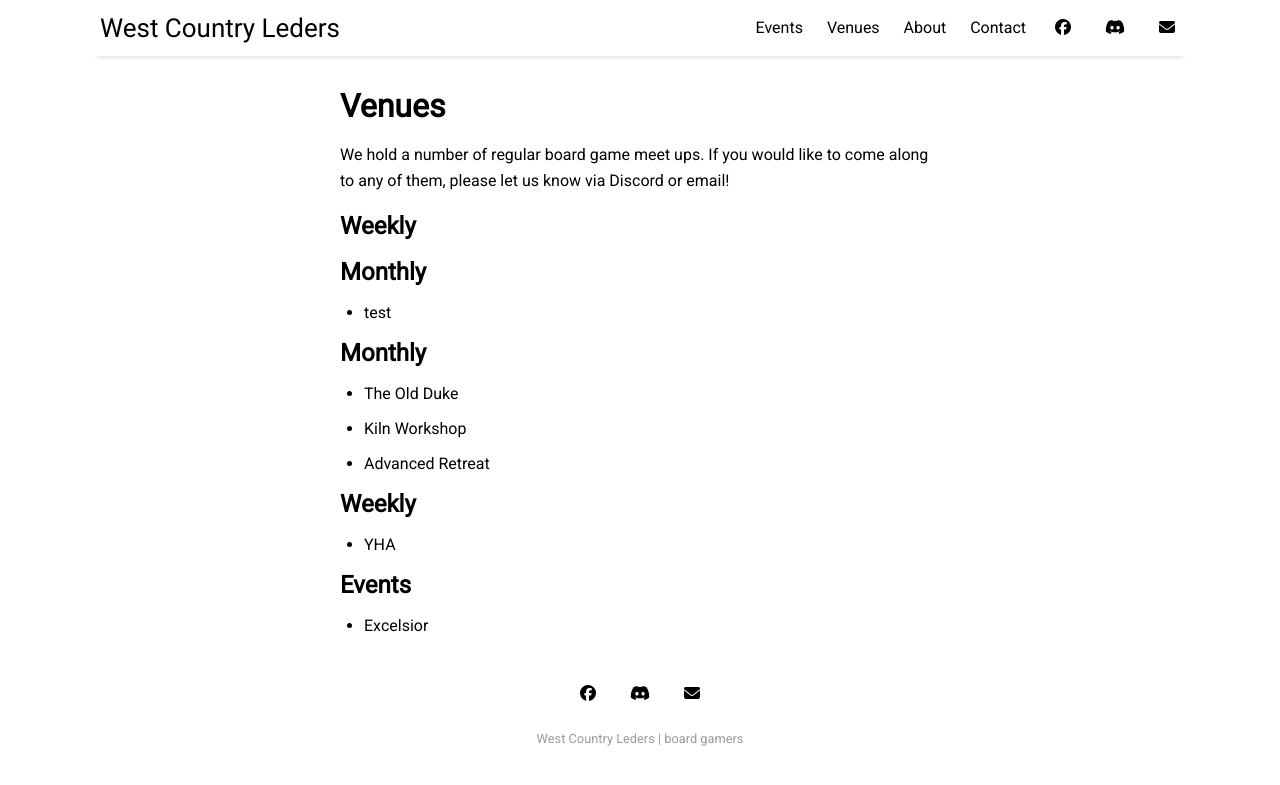
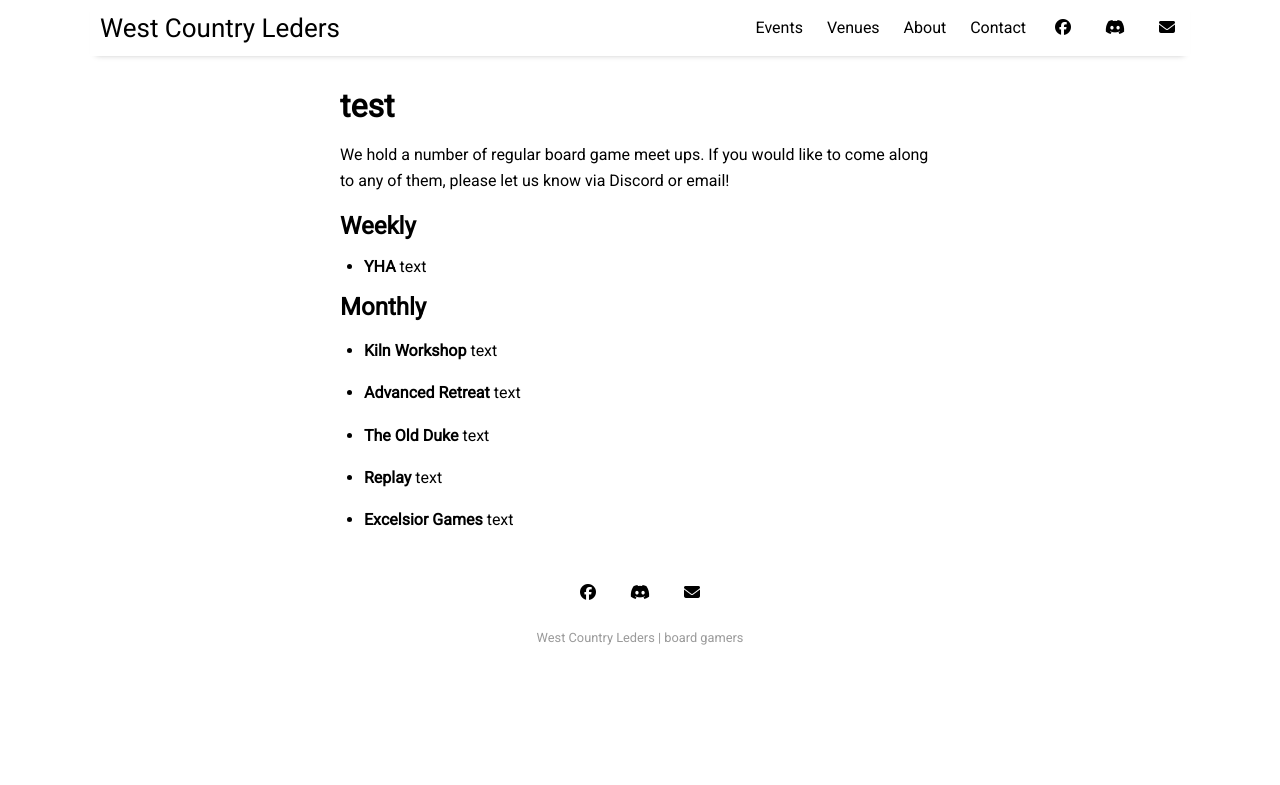
Before and after one commit to ChilledEther/west-country-leders-new, a Jekyll site: the page built from pages/venues.md, in a window 1280 px wide. Shown: the top 785 px of the page. Built offline with Jekyll 4.4.1, drawn with Linux system fonts in a browser that asks for light colours.

Commit message:
Update venues.md
Updated title and body

```diff
--- a/pages/venues.md
+++ b/pages/venues.md
@@ -1,29 +1,29 @@
 ---
 layout: page
-title: Venues
+title: test
 category: venues
 permalink: /venues
 ---
 
 We hold a number of regular board game meet ups. If you would like to come along to any of them, please let us know via Discord or email!
 
-## Weekly
+## __Weekly__
+- **YHA**
+text
 
-## Monthly
-- test
+## __Monthly__
 
+- **Kiln Workshop**
+text
 
-## Monthly
+- **Advanced Retreat**
+text
 
-- The Old Duke
-- Kiln Workshop
-- Advanced Retreat
+- **The Old Duke**
+text
 
-## Weekly
+- **Replay**
+text
 
-- YHA
-
-
-## Events
-
-- Excelsior
+- **Excelsior Games**
+text
```
